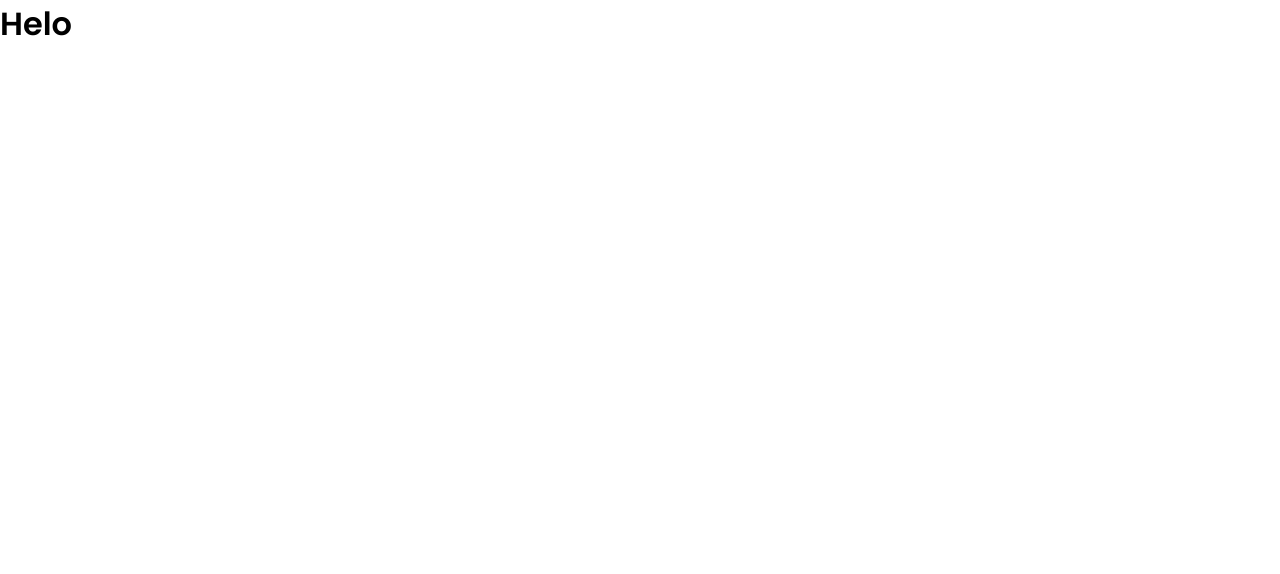
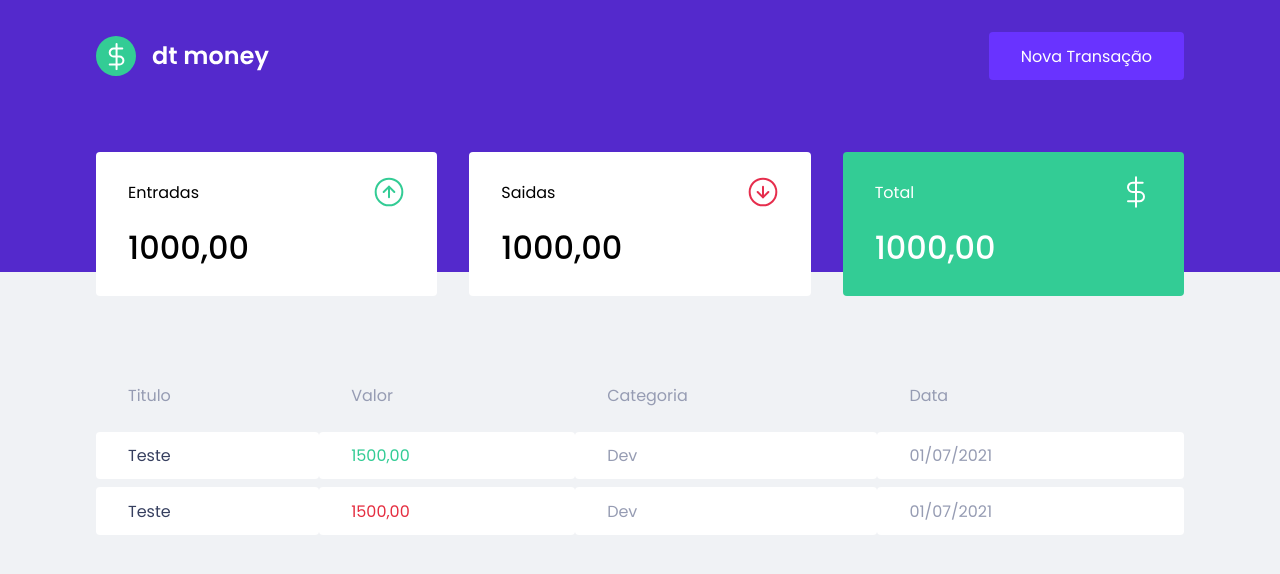
Before and after one commit to claudiostocco/ignite-02-dtmoney, a React (Create React App) app: page / in a window 1280 px wide. Shown: the top 574 px of the page. Built offline with nearby package versions, Linux system fonts and the light colour scheme.

Commit message:
Componentizando - Header/Dashboard/Summary/TransactionsTable

```diff
--- a/public/index.html
+++ b/public/index.html
@@ -7,7 +7,7 @@
     <link rel="shortcut icon" href="favicon.png" type="image/png">
     <meta name="viewport" content="width=device-width, initial-scale=1" />
 
-    <link href="https://fonts.googleapis.com/css2?family=Poppins:wght@400;600&display=swap" rel="stylesheet">
+    <link href="https://fonts.googleapis.com/css2?family=Poppins:wght@400;500;600&display=swap" rel="stylesheet">
     <title>DT Money</title>
   </head>
   <body>
--- a/src/App.tsx
+++ b/src/App.tsx
@@ -1,10 +1,13 @@
 import { GlobalStyle } from "./styles/GlobalStyle";
+import { Header } from "./components/Header";
+import { Dashboard } from "./components/Dashboard";
 
 export function App() {
   return (
-    <div className="App">
-      <h1>Helo</h1>
+    <>
+      <Header/>
+      <Dashboard/>
       <GlobalStyle/>
-    </div>
+    </>
   );
 }
--- /dev/null
+++ b/src/components/Dashboard/index.tsx
@@ -0,0 +1,13 @@
+import { Summary } from "../Summary";
+import { TransactionsTable } from "../TransactionsTable";
+import { Container } from "./style";
+
+
+export function Dashboard() {
+    return (
+        <Container>
+            <Summary/>
+            <TransactionsTable/>
+        </Container>
+    )
+}
--- /dev/null
+++ b/src/components/Dashboard/style.ts
@@ -0,0 +1,7 @@
+import styled from "styled-components";
+
+export const Container = styled.main`
+    max-width: 1120px;
+    margin: 0 auto;
+    padding: 2.5rem 1rem;
+`
--- /dev/null
+++ b/src/components/Header/index.tsx
@@ -0,0 +1,13 @@
+import { Container, Content } from "./style";
+import logoimage from "../../assets/logo.svg"
+
+export function Header() {
+    return (
+        <Container>
+            <Content>
+                <img src={logoimage} alt="DT Money"/>
+                <button type="button">Nova Transação</button>
+            </Content>
+        </Container>
+    )
+}
--- /dev/null
+++ b/src/components/Header/style.ts
@@ -0,0 +1,31 @@
+import styled from "styled-components";
+
+export const Container = styled.header`
+    background: var(--blue);
+`
+
+export const Content = styled.div`
+    max-width: 1120px;
+    margin: 0 auto;
+
+    padding: 2rem 1rem 12rem;
+    display: flex;
+    align-items: center;
+    justify-content: space-between;
+
+    button {
+        font-size: 1rem;
+        color: #fff;
+        background: var(--blue-ligth);
+        border: 0;
+        padding: 0 2rem;
+        border-radius: 0.25rem;
+        height: 3rem;
+
+        transition: filter 0.2s;
+
+        &:hover {
+            filter: brightness(0.9);
+        }
+    }
+`
--- /dev/null
+++ b/src/components/Summary/index.tsx
@@ -0,0 +1,32 @@
+import { Container } from "./style"
+import incomeImage from '../../assets/income.svg'
+import outcomeImage from '../../assets/outcome.svg'
+import totalImage from '../../assets/total.svg'
+
+export function Summary() {
+    return (
+        <Container>
+            <div>
+                <header>
+                    <p>Entradas</p>
+                    <img src={incomeImage} alt="" />
+                </header>
+                <strong>1000,00</strong>
+            </div>
+            <div>
+                <header>
+                    <p>Saidas</p>
+                    <img src={outcomeImage} alt="" />
+                </header>
+                <strong>1000,00</strong>
+            </div>
+            <div className="highlight-background">
+                <header>
+                    <p>Total</p>
+                    <img src={totalImage} alt="" />
+                </header>
+                <strong>1000,00</strong>
+            </div>
+        </Container>
+    )
+}
--- /dev/null
+++ b/src/components/Summary/style.ts
@@ -0,0 +1,34 @@
+import styled from "styled-components";
+
+export const Container = styled.div`
+    display: grid;
+    grid-template-columns: repeat(3,1fr);
+    gap: 2rem;
+    margin-top: -10rem;
+
+    div {
+        background: var(--shape);
+        padding: 1.5rem 2rem;
+        border-radius: 0.25rem;
+        color: var(--test-title);
+
+        header {
+            display: flex;
+            align-items: center;
+            justify-content: space-between;
+        }
+
+        strong {
+            display: block;
+            margin-top: 1rem;
+            font-size: 2rem;
+            font-weight: 500;
+            line-height: 3rem;
+        }
+
+        &.highlight-background {
+            background: var(--green);
+            color: #fff;
+        }
+    }
+`
--- /dev/null
+++ b/src/components/TransactionsTable/index.tsx
@@ -0,0 +1,32 @@
+import { Container } from "./style";
+
+export function TransactionsTable() {
+    return (
+        <Container>
+            <table>
+                <thead>
+                    <tr>
+                        <th>Titulo</th>
+                        <th>Valor</th>
+                        <th>Categoria</th>
+                        <th>Data</th>
+                    </tr>
+                </thead>
+                <tbody>
+                    <tr>
+                        <td>Teste</td>
+                        <td className="deposit">1500,00</td>
+                        <td>Dev</td>
+                        <td>01/07/2021</td>
+                    </tr>
+                    <tr>
+                        <td>Teste</td>
+                        <td className="withdraw">1500,00</td>
+                        <td>Dev</td>
+                        <td>01/07/2021</td>
+                    </tr>
+                </tbody>
+            </table>
+        </Container>
+    )
+}
--- /dev/null
+++ b/src/components/TransactionsTable/style.ts
@@ -0,0 +1,38 @@
+import styled from "styled-components";
+
+export const Container = styled.div`
+    margin-top: 4rem;
+
+    table {
+        width: 100%;
+        border-spacing: 0 0.5rem;
+
+        th {
+            color: var(--text-body);
+            font-weight: 400;
+            padding: 1rem 2rem;
+            text-align: left;
+            line-height: 1.5rem;
+        }
+
+        td {
+            padding: 0.7rem 2rem;
+            border: 0;
+            background: var(--shape);
+            color: var(--text-body);
+            border-radius: 0.25rem;
+
+            &:first-child {
+                color: var(--text-title);
+            }
+
+            &.deposit {
+                color: var(--green);
+            }
+
+            &.withdraw {
+                color: var(--red);
+            }
+        }
+    }
+`
--- a/src/styles/GlobalStyle.ts
+++ b/src/styles/GlobalStyle.ts
@@ -5,6 +5,7 @@
         --background: #f0f2f5;
         --shape: #ffffff;
         --red: #e52e40;
+        --green: #33cc95;
         --blue: #5429cc;
         --blue-ligth: #6933ff;
         --text-title: #363f5f;
@@ -28,7 +29,7 @@
     }
 
     body {
-        background: var(----background);
+        background: var(--background);
         -webkit-font-smoothing: antialiased;
     }
 
```
